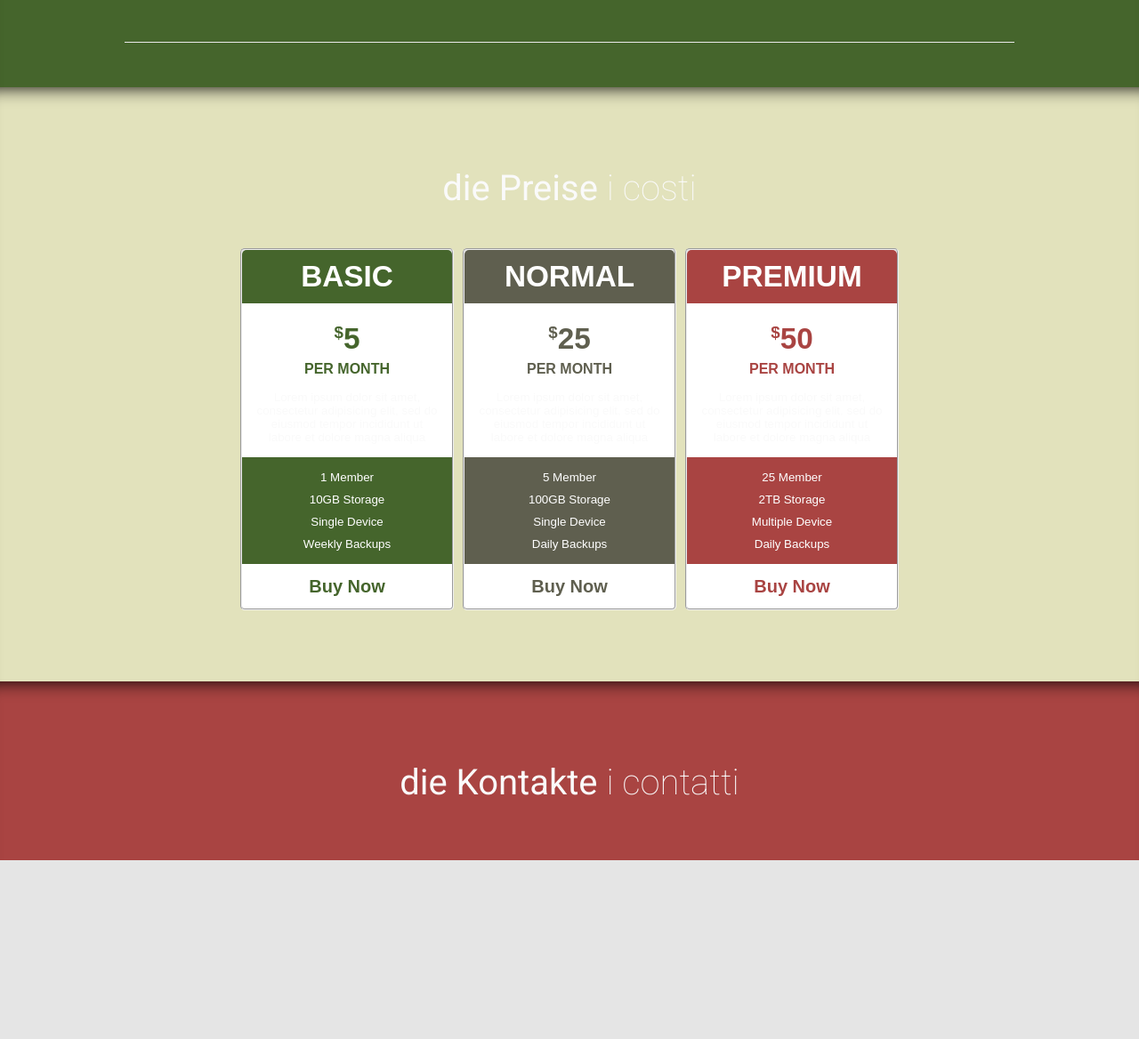
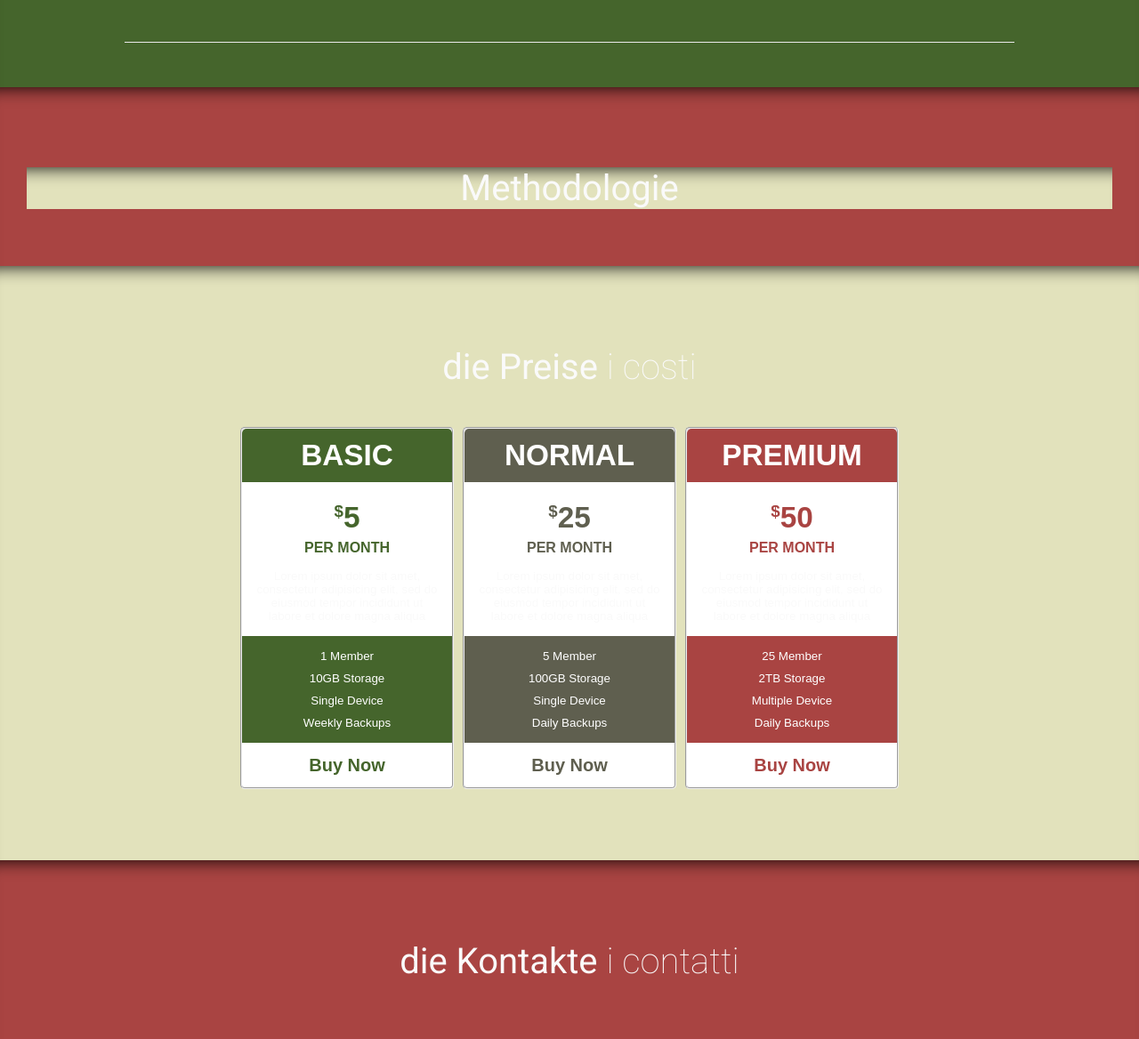
Before and after one commit to baldellig/italienisch, a Jekyll site: the page about/index.html, which Jekyll copies as it is, in a window 1280 px wide. Shown: the part 1386-2554 px from the top of the page at 89% size. Built offline with Jekyll 4.4.1, drawn with Linux system fonts in a browser that asks for light colours; nearby versions of some CDN libraries; before the commit the page ends 2353 px from its top, so only the background shows below that.

Commit message:
new section

```diff
--- a/about/index.html
+++ b/about/index.html
@@ -75,6 +75,15 @@
 			</a>
 		</section>
 
+		<section class="fullwidth methodology">
+			<a id="methodology">
+
+			<h2 class="sectiontitle">Methodologie <i class="thin"></i></h2>
+
+			</a>
+
+		</section>
+
 		<section class="fullwidth skills">
 			<a id="preise">
 			<h2 class="sectiontitle">die Preise <i class="thin">i costi</i></h2>
@@ -139,6 +148,8 @@
 			</a>
 		</section>
 
+
+
 	</main>
 
 	<script>
--- a/about/style.css
+++ b/about/style.css
@@ -316,6 +316,18 @@ li{
 	color: #fafafa;
 }
 
+.methodology{
+  background-color: #a94442;
+  color: #fafafa;
+  box-shadow: inset 0 20px 20px -20px #000000;;
+}
+
+.methodology .sectiontitle{
+  background-color: #E2E2BC;
+  color: #fafafa;
+  box-shadow: inset 0 20px 20px -20px #000000;;
+}
+
 /*
 Prices
 */
```
